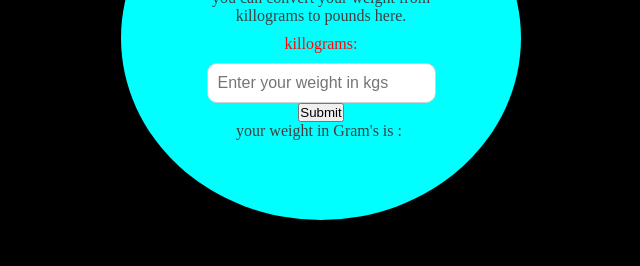
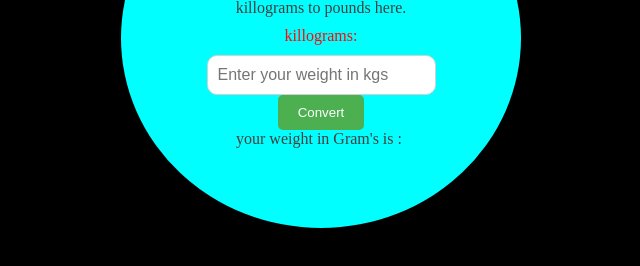
Before and after one commit to Ravik30/Weight-Converter, a plain HTML site: page index.html in a window 1280 px wide. Shown: the part 362-628 px from the top of the page, without its empty margins (319-959 px from the left). Drawn offline with Linux system fonts and the light colour scheme.

Commit message:
Update index.html

```diff
--- a/index.html
+++ b/index.html
@@ -13,7 +13,7 @@
             <p> you can convert your weight from killograms to pounds here.</p>
             <label for="weight-converter"> killograms:</label>
             <input type="text" step="5" placeholder="Enter your weight in kgs">
-            <button>Submit</button>
+            <button type="submit">Convert</button>
             <p> your weight in Gram's is : <span id="convertedweight"></span></p>
         </form>
     </div>
```
